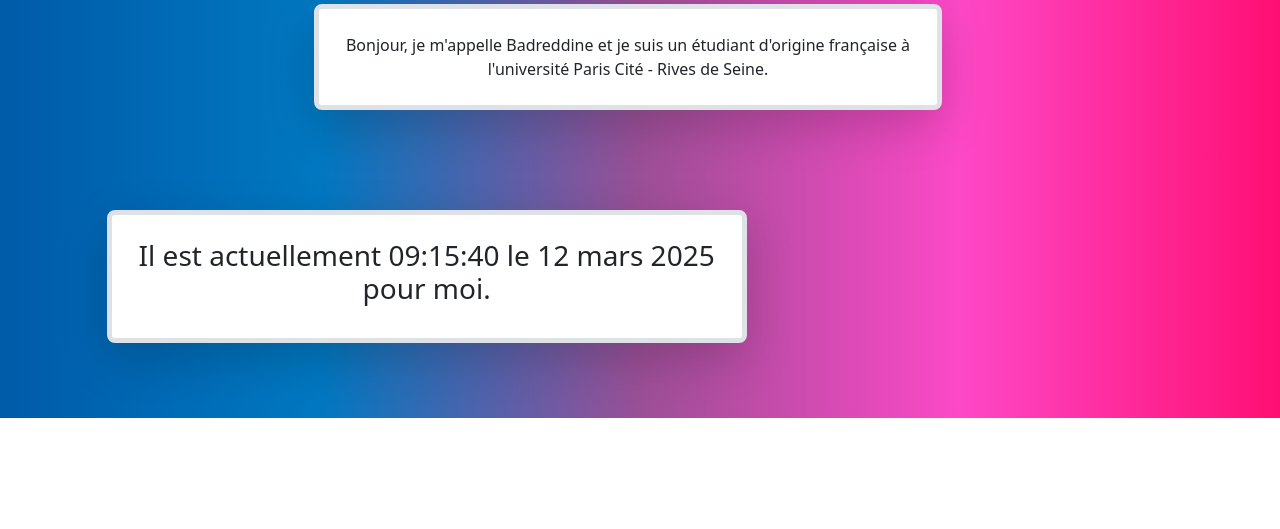
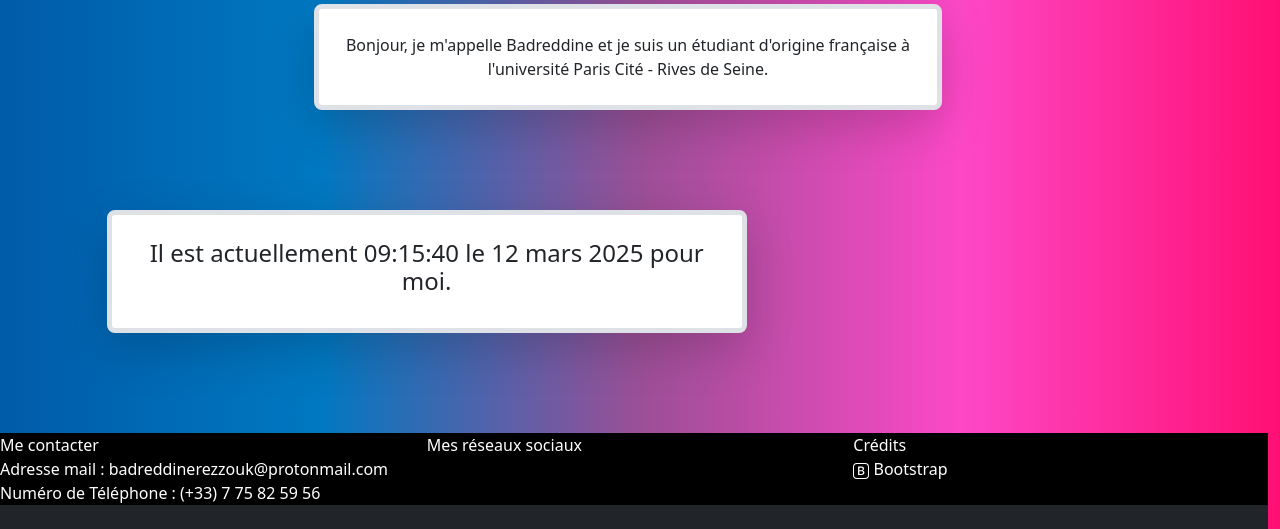
Before and after one commit to Badreddine-Rezzouk/portfolio-ovh, a PHP site: page /FR-fr/ in a window 1280 px wide. Shown: the part 862-1391 px from the top of the page. Before the commit the page ends 1280 px from the top, so only its background shows below. Run offline with PHP 8.4, Linux system fonts and the light colour scheme; some libraries are stand-ins or nearby versions.

Commit message:
Addition du footer, test d'insertion sur FR-fr/index.php

```diff
--- a/CN-zh/index.php
+++ b/CN-zh/index.php
@@ -105,7 +105,7 @@ require "../Common-files/unsupportedlanguage.php" ?>
                         setInterval(updateDate, 1000);
                     });
                 </script>
-                <h3>现在是 <span id="current-time"></span>，日期是 <span id="current-date"></span>。</h3>
+                <h4>现在是 <span id="current-time"></span>，日期是 <span id="current-date"></span>。</h4>
             </div>
         </div>
     </body>
--- /dev/null
+++ b/Common-files/footer.php
@@ -0,0 +1,95 @@
+<?php
+// Extract the language from the URL (e.g., http://domain.sub/FR-fr/page)
+$uri = $_SERVER['REQUEST_URI']; // Get the full URI (e.g., /FR-fr/page)
+$uriParts = explode('/', trim($uri, '/')); // Split the URI into parts
+$languageFromURL = isset($uriParts[0]) ? $uriParts[0] : null; // First part is the language (e.g., FR-fr)
+$rest = $uriParts; unset($rest[0]);
+$restOfURL = implode("/", $rest);
+// Define allowed languages
+$allowed_languages = ['FR-fr', 'US-en', 'CN-zh', 'Template']; // Example allowed languages
+
+// Validate and set the language
+if (in_array($languageFromURL, $allowed_languages)) {
+    // If the language in the URL is valid, update the session
+    $_SESSION['prev_lang'] = $languageFromURL;
+} elseif (isset($_SESSION['prev_lang'])) {
+    // If no valid language in the URL, use the session language
+    $languageFromURL = $_SESSION['prev_lang'];
+} else {
+    // Default language if no session or URL language is set
+    $languageFromURL = 'FR-fr';
+    $_SESSION['prev_lang'] = $languageFromURL;
+}
+
+// Define language-specific texts for the navbar
+$texts_footer = [
+    'FR-fr' => [
+        'Contacts' => 'Me contacter',
+        'Email' => 'Adresse mail',
+        'Phone' => 'Numéro de Téléphone',
+
+        'Socials' => 'Mes réseaux sociaux',
+
+        'Credits' => 'Crédits',
+        'Bootstrap' => 'Bootstrap',
+
+
+    ],
+    'US-en' => [
+        'Contacts' => 'Contact me',
+        'Email' => 'Email address',
+        'Phone' => 'Phone number',
+
+        'Socials' => 'My social media',
+
+        'Credits' => 'Crédits',
+        'Bootstrap' => 'Bootstrap',
+    ],
+    'CN-zh' => [
+        'Contacts' => 'Accueil',
+        'Email' => 'Adresse mail',
+        'Phone' => 'Numéro de Téléphone',
+
+        'Socials' => 'Mes réseaux sociaux',
+
+        'Credits' => 'Crédits',
+        'Bootstrap' => 'Bootstrap',
+    ],
+];
+
+// Get the texts for the current language
+$texts = isset($texts_footer[$languageFromURL]) ? $texts_footer[$languageFromURL] : $texts_footer['FR-fr']; // Default to FR-fr if language is not found
+
+// Determine the protocol (http or https)
+$protocol = (!empty($_SERVER['HTTPS']) && $_SERVER['HTTPS'] !== 'off' || $_SERVER['SERVER_PORT'] == 443) ? "https://" : "http://";
+
+// Get the host
+$host = isset($_SERVER['HTTP_HOST']) ? $_SERVER['HTTP_HOST'] : 'localhost'; // Fallback to 'localhost' if not set
+
+// Construct the base URL with the selected language
+$baseURL = rtrim($protocol . $host . '/' . $languageFromURL, '/') . '/';
+?>
+
+<footer class="w-100">
+    <div class="row bg-black text-white">
+        <div class="col">
+            <?php echo $texts['Contacts']; ?> <br>
+            <?php echo $texts['Email']; ?> : badreddinerezzouk@protonmail.com <br>
+            <?php echo $texts['Phone']; ?> : (+33) 7 75 82 59 56 <br>
+        </div>
+        <div class="col">
+            <?php echo $texts['Socials']; ?> <br>
+
+        </div>
+        <div class="col">
+            <?php echo $texts['Credits']; ?> <br>
+            <svg xmlns="http://www.w3.org/2000/svg" width="16" height="16" fill="currentColor" class="bi bi-bootstrap" viewBox="0 0 16 16">
+                <path d="M5.062 12h3.475c1.804 0 2.888-.908 2.888-2.396 0-1.102-.761-1.916-1.904-2.034v-.1c.832-.14 1.482-.93 1.482-1.816 0-1.3-.955-2.11-2.542-2.11H5.062zm1.313-4.875V4.658h1.78c.973 0 1.542.457 1.542 1.237 0 .802-.604 1.23-1.764 1.23zm0 3.762V8.162h1.822c1.236 0 1.887.463 1.887 1.348 0 .896-.627 1.377-1.811 1.377z"/>
+                <path d="M0 4a4 4 0 0 1 4-4h8a4 4 0 0 1 4 4v8a4 4 0 0 1-4 4H4a4 4 0 0 1-4-4zm4-3a3 3 0 0 0-3 3v8a3 3 0 0 0 3 3h8a3 3 0 0 0 3-3V4a3 3 0 0 0-3-3z"/>
+            </svg> <?php echo $texts['Bootstrap']; ?>
+        </div>
+    </div>
+    <div class="row bg-dark text-white">
+        <
+    </div>
+</footer>
--- a/FR-fr/index.php
+++ b/FR-fr/index.php
@@ -4,7 +4,7 @@
 
 <html class="gradient-box">
     <head>
-        <?php require '../Common-files/header.php'; ?>
+        <?php require "../Common-files/header.php"; ?>
     </head>
     <body>
         <?php require "../Common-files/navbar.php" ?>
@@ -91,7 +91,11 @@
                         setInterval(updateDate, 1000);
                     });
                 </script>
-                <h3> Il est actuellement <span id="current-time"></span> le <span id="current-date"></span> pour moi.</h3>
+                <h4> Il est actuellement <span id="current-time"></span> le <span id="current-date"></span> pour moi.</h4>
+            </div>
+            <div class="box"></div>
+            <div class="footer w-auto">
+                <?php require "../Common-files/footer.php" ?>
             </div>
         </div>
     </body>
--- a/US-en/index.php
+++ b/US-en/index.php
@@ -98,7 +98,7 @@ require "../Common-files/unsupportedlanguage.php" ?>
                         setInterval(updateDate, 1000);
                     });
                 </script>
-                <h3>It is currently <span id="current-time"></span> on <span id="current-date"></span> for me.</h3>
+                <h4>It is currently <span id="current-time"></span> on <span id="current-date"></span> for me.</h4>
             </div>
         </div>
     </body>
--- a/package.json
+++ b/package.json
@@ -1,5 +1,6 @@
 {
   "dependencies": {
+    "bootstrap-icons": "^1.11.3",
     "full-icu": "^1.5.0",
     "luxon": "^3.5.0"
   }
```
Also changed, not shown: package-lock.json.
